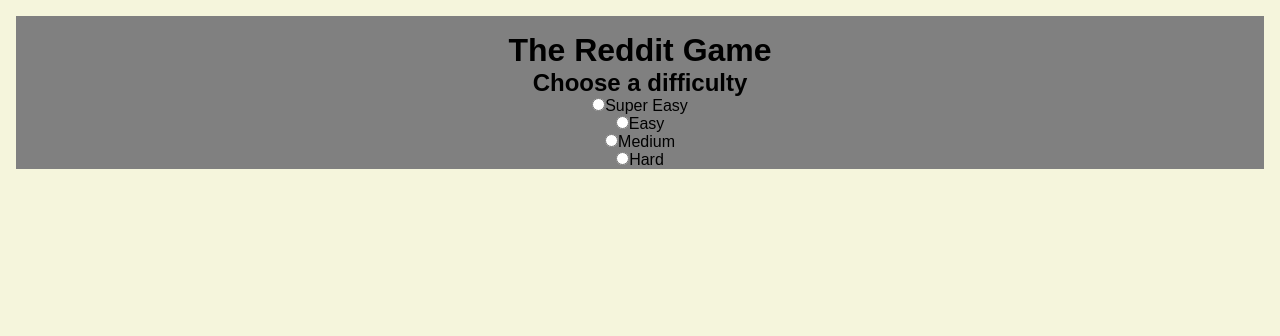
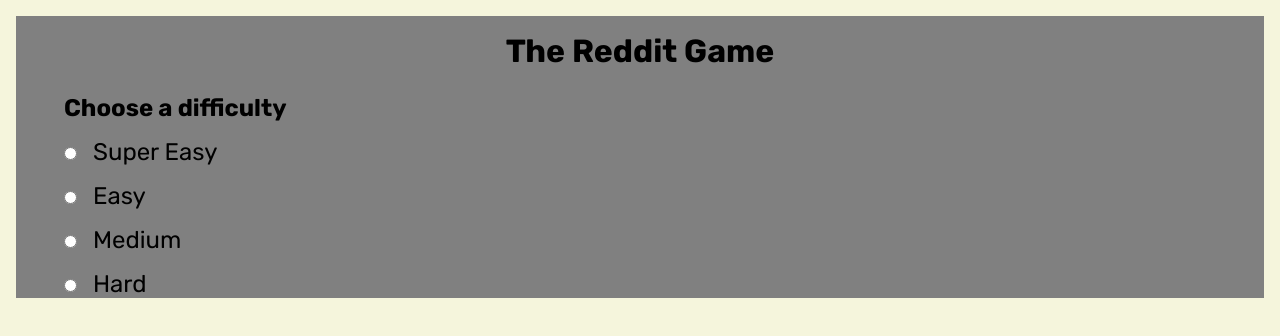
Before and after one commit to jamesdebnam/reddit-game, a React (Create React App) app: page / in a window 1280 px wide. Shown: the top 336 px of the page. Built offline with nearby package versions, Linux system fonts and the light colour scheme.

Commit message:
added basic form styling

```diff
--- a/public/index.html
+++ b/public/index.html
@@ -6,6 +6,10 @@
     <meta name="theme-color" content="#000000" />
     <meta name="description" content="Guess the subreddit!" />
     <title>Reddit Guesser</title>
+    <link
+      href="https://fonts.googleapis.com/css2?family=Rubik:wght@300;400;500;700&display=swap"
+      rel="stylesheet"
+    />
   </head>
   <body>
     <noscript>You need to enable JavaScript to run this app.</noscript>
--- /dev/null
+++ b/src/DifficultyForm/DifficultyForm.css
@@ -0,0 +1,13 @@
+.difficulty {
+  margin: 1.5rem 3rem;
+  text-align: start;
+}
+
+.radio {
+  margin: 1rem 0;
+}
+
+label {
+  margin-left: 1rem;
+  font-size: 1.5rem;
+}
--- a/src/DifficultyForm/DifficultyForm.tsx
+++ b/src/DifficultyForm/DifficultyForm.tsx
@@ -1,24 +1,31 @@
 import React from "react";
+
+import "./DifficultyForm.css";
 
 export default function DifficultyForm() {
   return (
     <div className="difficulty">
       <h2 className="difficulty__header">Choose a difficulty</h2>
       <form className="difficulty__form">
-        <div className="radio__super-easy">
-          <input type="radio" id="super-easy" value="super-easy" />
+        <div className="radio radio__super-easy">
+          <input
+            name="difficulty"
+            type="radio"
+            id="super-easy"
+            value="super-easy"
+          />
           <label htmlFor="super-easy">Super Easy</label>
         </div>
-        <div className="radio__easy">
-          <input type="radio" id="easy" value="easy" />
+        <div className="radio radio__easy">
+          <input name="difficulty" type="radio" id="easy" value="easy" />
           <label htmlFor="easy">Easy</label>
         </div>
-        <div className="radio__medium">
-          <input type="radio" id="medium" value="medium" />
+        <div className="radio radio__medium">
+          <input name="difficulty" type="radio" id="medium" value="medium" />
           <label htmlFor="medium">Medium</label>
         </div>
-        <div className="radio__hard">
-          <input type="radio" id="hard" value="hard" />
+        <div className="radio radio__hard">
+          <input name="difficulty" type="radio" id="hard" value="hard" />
           <label htmlFor="hard">Hard</label>
         </div>
       </form>
```
